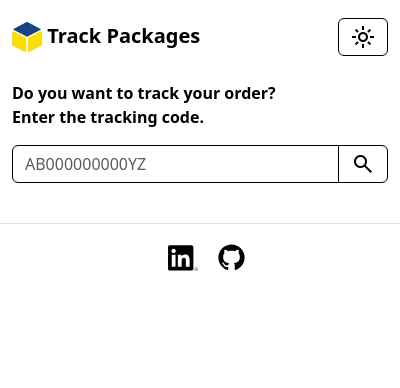
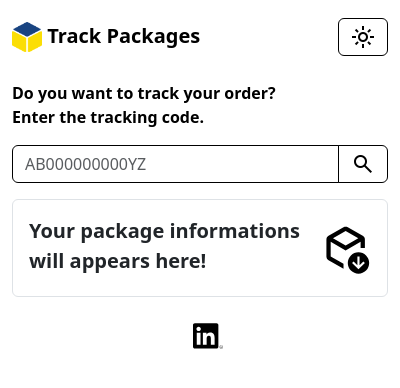
Before and after one commit to PauloVGDS/CS50-Final-Project, a browser extension: page extension/popup.html in a window 400 px wide. Drawn offline with nearby package versions, Linux system fonts and the light colour scheme.

```diff
--- a/extension/popup.css
+++ b/extension/popup.css
@@ -18,8 +18,9 @@
 
 :root {
   min-width: 300px;
-  min-height: fit-content
+  min-height: fit-content;
 }
+
 
 /* Transicion effect */
 * {
--- a/extension/popup.html
+++ b/extension/popup.html
@@ -45,16 +45,22 @@
         </div>
 
         <div id="infoContainer" class="list-group">
+          <a href="#" id="packageEventPlaceholder" class="list-group-item list-group-item-action" aria-current="true">
+            <div class="d-flex w-100 justify-content-between align-items-center">
+              <p class="mb-1 lead fw-semibold">Your package informations will appears here!</p>
+              <svg xmlns="http://www.w3.org/2000/svg" viewBox="0 -960 960 960" height="80px" width="80px"><path d="m720-80 120-120-28-28-72 72v-164h-40v164l-72-72-28 28L720-80ZM480-800 243-663l237 137 237-137-237-137ZM120-321v-318q0-22 10.5-40t29.5-29l280-161q10-5 19.5-8t20.5-3q11 0 21 3t19 8l280 161q19 11 29.5 29t10.5 40v159h-80v-116L479-434 200-596v274l240 139v92L160-252q-19-11-29.5-29T120-321ZM720 0q-83 0-141.5-58.5T520-200q0-83 58.5-141.5T720-400q83 0 141.5 58.5T920-200q0 83-58.5 141.5T720 0ZM480-491Z"/></svg>
+            </div>
+          </a>
         </div>
 
       </main>
 
-        <footer class="d-flex flex-wrap justify-content-center align-items-center py-3 my-4 border-top">
+        <footer class="d-flex flex-wrap justify-content-center py-0 my-4">
 
-          <ul id="footerList"class="nav col-md-4 d-flex  list-unstyled d-flex justify-content-center align-items-center">
-            <li class="ms-3">
+          <ul id="footerList" class="nav col-md-4 d-flex list-unstyled d-flex justify-content-center align-items-center">
+            <li class="ms-3"></li>
               <a class="text-muted" href="https://www.linkedin.com/in/paulo-vinicius-68bb94263" target="_blank">
-                <svg xmlns="http://www.w3.org/2000/svg" xmlns:xlink="http://www.w3.org/1999/xlink" version="1.1" id="Capa_1" x="0px" y="0px" viewBox="0 0 24 24" style="enable-background:new 0 0 24 24;" xml:space="preserve" width="30" height="30">
+                <svg xmlns="http://www.w3.org/2000/svg" xmlns:xlink="http://www.w3.org/1999/xlink" version="1.1" id="Capa_1" x="0px" y="0px" viewBox="0 0 24 24" xml:space="preserve" width="30" height="30">
                   <g>
                     <path id="Path_2525" d="M23.002,21.584h0.227l-0.435-0.658l0,0c0.266,0,0.407-0.169,0.409-0.376c0-0.008,0-0.017-0.001-0.025   c0-0.282-0.17-0.417-0.519-0.417h-0.564v1.476h0.212v-0.643h0.261L23.002,21.584z M22.577,20.774h-0.246v-0.499h0.312   c0.161,0,0.345,0.026,0.345,0.237c0,0.242-0.186,0.262-0.412,0.262"/>
                     <path id="Path_2520" d="M17.291,19.073h-3.007v-4.709c0-1.123-0.02-2.568-1.564-2.568c-1.566,0-1.806,1.223-1.806,2.487v4.79H7.908   V9.389h2.887v1.323h0.04c0.589-1.006,1.683-1.607,2.848-1.564c3.048,0,3.609,2.005,3.609,4.612L17.291,19.073z M4.515,8.065   c-0.964,0-1.745-0.781-1.745-1.745c0-0.964,0.781-1.745,1.745-1.745c0.964,0,1.745,0.781,1.745,1.745   C6.26,7.284,5.479,8.065,4.515,8.065L4.515,8.065 M6.018,19.073h-3.01V9.389h3.01V19.073z M18.79,1.783H1.497   C0.68,1.774,0.01,2.429,0,3.246V20.61c0.01,0.818,0.68,1.473,1.497,1.464H18.79c0.819,0.01,1.492-0.645,1.503-1.464V3.245   c-0.012-0.819-0.685-1.474-1.503-1.463"/>
@@ -63,13 +69,6 @@
                 </svg>
               </a>
             </li>
-            <li class="ms-3">
-              <a class="text-muted" href="https://github.com/PauloVGDS" target="_blank">
-                <svg xmlns="http://www.w3.org/2000/svg" x="0px" y="0px" width="35" height="35" viewBox="0 0 32 32">
-                  <path d="M 16 4 C 9.371094 4 4 9.371094 4 16 C 4 21.300781 7.4375 25.800781 12.207031 27.386719 C 12.808594 27.496094 13.027344 27.128906 13.027344 26.808594 C 13.027344 26.523438 13.015625 25.769531 13.011719 24.769531 C 9.671875 25.492188 8.96875 23.160156 8.96875 23.160156 C 8.421875 21.773438 7.636719 21.402344 7.636719 21.402344 C 6.546875 20.660156 7.71875 20.675781 7.71875 20.675781 C 8.921875 20.761719 9.554688 21.910156 9.554688 21.910156 C 10.625 23.746094 12.363281 23.214844 13.046875 22.910156 C 13.15625 22.132813 13.46875 21.605469 13.808594 21.304688 C 11.144531 21.003906 8.34375 19.972656 8.34375 15.375 C 8.34375 14.0625 8.8125 12.992188 9.578125 12.152344 C 9.457031 11.851563 9.042969 10.628906 9.695313 8.976563 C 9.695313 8.976563 10.703125 8.65625 12.996094 10.207031 C 13.953125 9.941406 14.980469 9.808594 16 9.804688 C 17.019531 9.808594 18.046875 9.941406 19.003906 10.207031 C 21.296875 8.65625 22.300781 8.976563 22.300781 8.976563 C 22.957031 10.628906 22.546875 11.851563 22.421875 12.152344 C 23.191406 12.992188 23.652344 14.0625 23.652344 15.375 C 23.652344 19.984375 20.847656 20.996094 18.175781 21.296875 C 18.605469 21.664063 18.988281 22.398438 18.988281 23.515625 C 18.988281 25.121094 18.976563 26.414063 18.976563 26.808594 C 18.976563 27.128906 19.191406 27.503906 19.800781 27.386719 C 24.566406 25.796875 28 21.300781 28 16 C 28 9.371094 22.628906 4 16 4 Z"></path>
-                  </svg>
-              </a>
-            </li>
           </ul>
         </footer>
 
```
